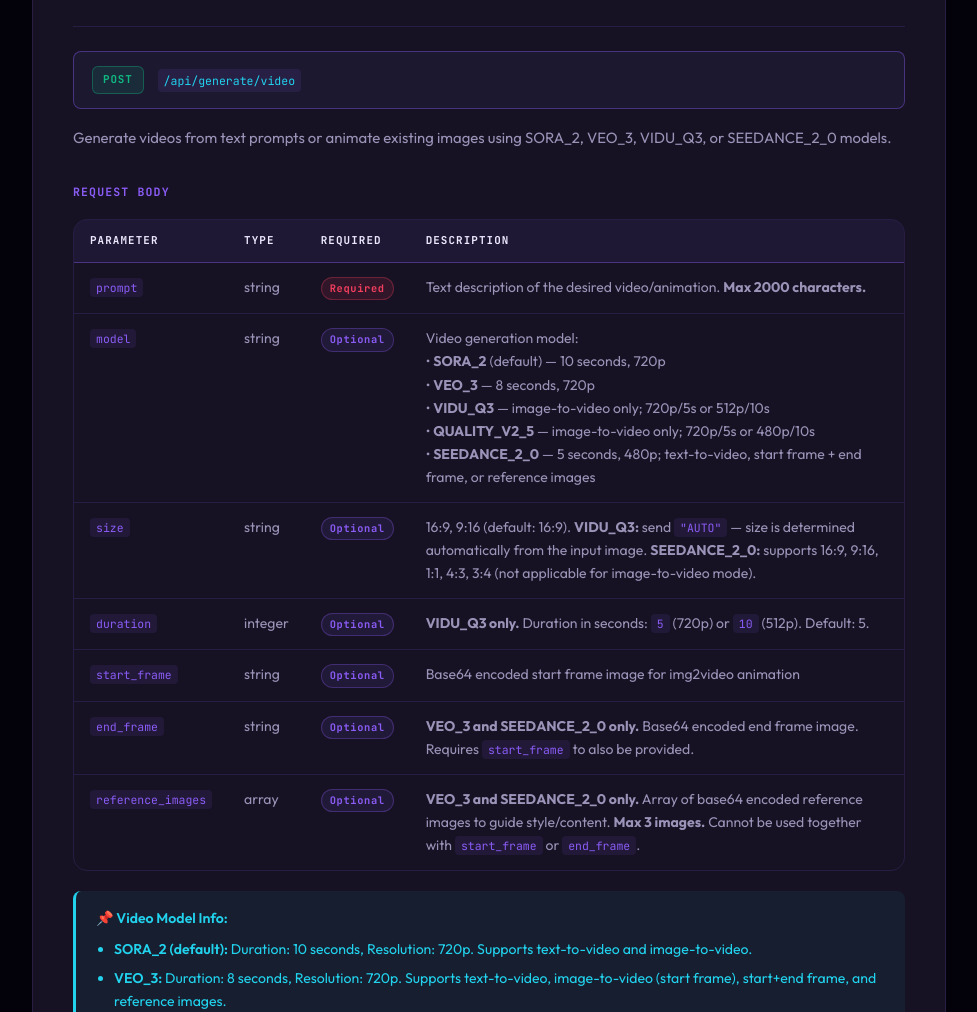
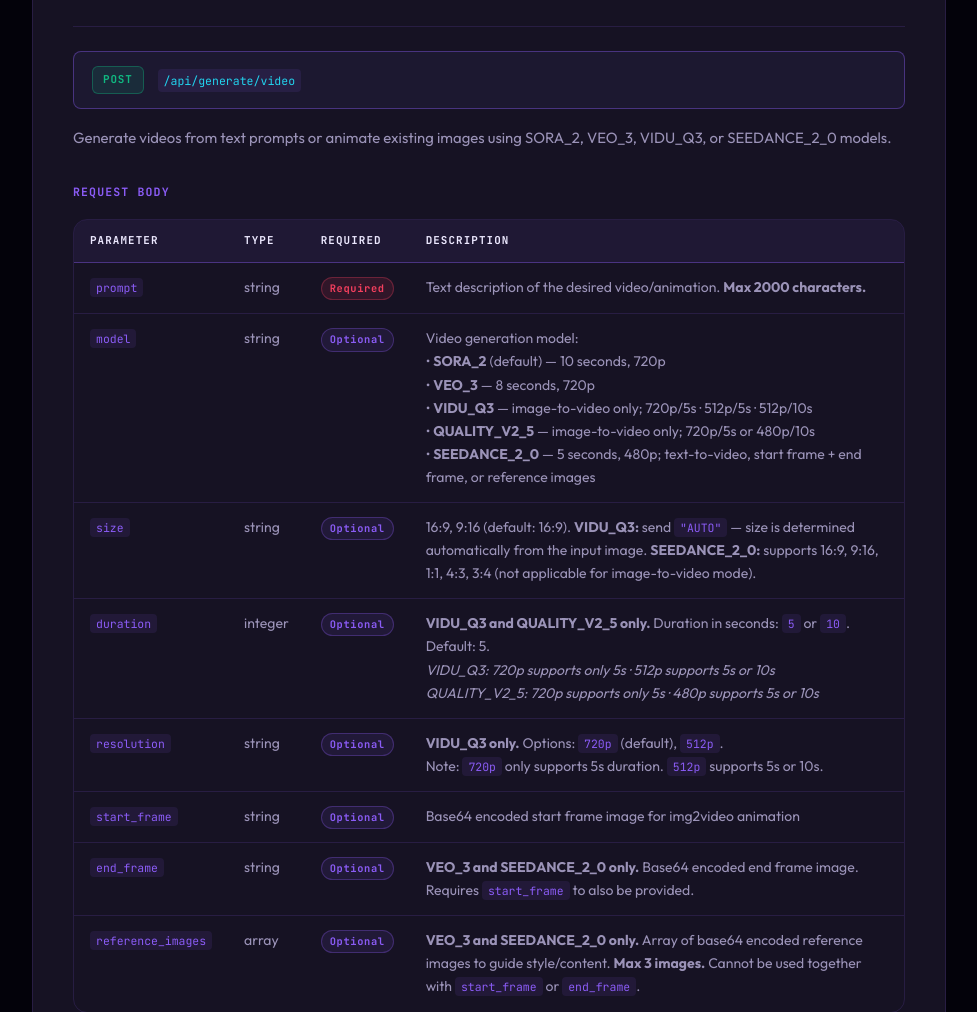
Before and after one commit to deneee3444-wq/api, a Flask app: page /api-doc in a window 1280 px wide. Shown: the part 5081-6093 px from the top of the page, without its empty margins (286-1263 px from the left). Run offline with Flask 3, Linux system fonts and the light colour scheme; some libraries are stand-ins or nearby versions.

Commit message:
Update apiDocNoTTS.html

```diff
--- a/templates/apiDocNoTTS.html
+++ b/templates/apiDocNoTTS.html
@@ -693,7 +693,7 @@ print(response.json())</code></pre>
                                 <td><code>resolution</code></td>
                                 <td>string</td>
                                 <td><span class="badge optional">Optional</span></td>
-                                <td><strong>Only for NANO BANANA PRO and NANO BANANA 2 models:</strong> 1K, 2K, 4K (default: 2K)<br>
+                                <td><strong>Only for NANO BANANA PRO, NANO BANANA 2, and GPT IMAGE 2 models:</strong> 1K, 2K, 4K (default: 2K)<br>
                                 <em>Not applicable for NANO BANANA model</em></td>
                             </tr>
                             <tr>
@@ -714,7 +714,7 @@ print(response.json())</code></pre>
                         <li><strong>NANO BANANA PRO:</strong> Supports resolution (1K, 2K, 4K) and all size options</li>
                         <li><strong>NANO BANANA 2:</strong> Supports resolution (1K, 2K, 4K) and all size options</li>
                         <li><strong>NANO BANANA:</strong> Only supports size options (no resolution parameter)</li>
-                        <li><strong>GPT_IMAGE_2:</strong> Supports resolution (1K, 2K) and all size options</li>
+                        <li><strong>GPT_IMAGE_2:</strong> Supports resolution (1K, 2K, 4K) and all size options</li>
                     </ul>
                 </div>
 
@@ -920,7 +920,7 @@ print(resp.json())</code></pre>
                                 <td>Video generation model:<br>
                                 • <strong>SORA_2</strong> (default) — 10 seconds, 720p<br>
                                 • <strong>VEO_3</strong> — 8 seconds, 720p<br>
-                                • <strong>VIDU_Q3</strong> — image-to-video only; 720p/5s or 512p/10s<br>
+                                • <strong>VIDU_Q3</strong> — image-to-video only; 720p/5s · 512p/5s · 512p/10s<br>
                                 • <strong>QUALITY_V2_5</strong> — image-to-video only; 720p/5s or 480p/10s<br>
                                 • <strong>SEEDANCE_2_0</strong> — 5 seconds, 480p; text-to-video, start frame + end frame, or reference images</td>
                             </tr>
@@ -934,7 +934,16 @@ print(resp.json())</code></pre>
                                 <td><code>duration</code></td>
                                 <td>integer</td>
                                 <td><span class="badge optional">Optional</span></td>
-                                <td><strong>VIDU_Q3 only.</strong> Duration in seconds: <code>5</code> (720p) or <code>10</code> (512p). Default: 5.</td>
+                                <td><strong>VIDU_Q3 and QUALITY_V2_5 only.</strong> Duration in seconds: <code>5</code> or <code>10</code>. Default: 5.<br>
+                                <em>VIDU_Q3: 720p supports only 5s · 512p supports 5s or 10s</em><br>
+                                <em>QUALITY_V2_5: 720p supports only 5s · 480p supports 5s or 10s</em></td>
+                            </tr>
+                            <tr>
+                                <td><code>resolution</code></td>
+                                <td>string</td>
+                                <td><span class="badge optional">Optional</span></td>
+                                <td><strong>VIDU_Q3 only.</strong> Options: <code>720p</code> (default), <code>512p</code>.<br>
+                                Note: <code>720p</code> only supports 5s duration. <code>512p</code> supports 5s or 10s.</td>
                             </tr>
                             <tr>
                                 <td><code>start_frame</code></td>
@@ -961,10 +970,10 @@ print(resp.json())</code></pre>
                 <div class="alert info">
                     <strong>📌 Video Model Info:</strong>
                     <ul>
-                        <li><strong>SORA_2 (default):</strong> Duration: 10 seconds, Resolution: 720p. Supports text-to-video and image-to-video.</li>
+                        <li><strong>SORA_2 (default):</strong> Duration: 10 seconds, Resolution: 720p. Supports text-to-video and image-to-video (start frame only). Does not support <code>end_frame</code> or <code>reference_images</code>.</li>
                         <li><strong>VEO_3:</strong> Duration: 8 seconds, Resolution: 720p. Supports text-to-video, image-to-video (start frame), start+end frame, and reference images.</li>
-                        <li><strong>VIDU_Q3:</strong> Image-to-video only. Duration: 5s (720p) or 10s (512p). Requires <code>size="AUTO"</code>.</li>
-                        <li><strong>QUALITY_V2_5:</strong> Image-to-video only. Duration: 5s (720p) or 10s (480p). Requires <code>size="AUTO"</code>.</li>
+                        <li><strong>VIDU_Q3:</strong> Image-to-video only. Resolution: <code>720p</code> (5s only) or <code>512p</code> (5s or 10s). Requires <code>size="AUTO"</code>. Does not support <code>end_frame</code> or <code>reference_images</code>.</li>
+                        <li><strong>QUALITY_V2_5:</strong> Image-to-video only. Duration: 5s (720p) or 10s (480p). Requires <code>size="AUTO"</code>. Does not support <code>end_frame</code> or <code>reference_images</code>.</li>
                         <li><strong>SEEDANCE_2_0:</strong> Duration: 5 seconds, Resolution: 480p. Supports text-to-video, start frame + end frame, and reference images (max 3). Supported sizes: 16:9, 9:16, 1:1, 4:3, 3:4.</li>
                         <li><strong>Supported Sizes:</strong> 16:9, 9:16 (SORA_2 &amp; VEO_3) · AUTO (VIDU_Q3 &amp; QUALITY_V2_5) · 16:9, 9:16, 1:1, 4:3, 3:4 (SEEDANCE_2_0)</li>
                     </ul>
@@ -1140,6 +1149,7 @@ print(resp.json())</code></pre>
     <span class="code-key">"prompt"</span>: <span class="code-string">"smooth camera movement, cinematic"</span>,
     <span class="code-key">"model"</span>: <span class="code-string">"VIDU_Q3"</span>,
     <span class="code-key">"size"</span>: <span class="code-string">"AUTO"</span>,
+    <span class="code-key">"resolution"</span>: <span class="code-string">"720p"</span>,
     <span class="code-key">"duration"</span>: <span class="code-number">5</span>,
     <span class="code-key">"start_frame"</span>: <span class="code-string">"BASE64_ENCODED_IMAGE_HERE"</span>
   }'</code></pre>
@@ -1152,6 +1162,7 @@ payload = {
     <span class="code-string">"prompt"</span>: <span class="code-string">"smooth camera movement, cinematic"</span>,
     <span class="code-string">"model"</span>: <span class="code-string">"VIDU_Q3"</span>,
     <span class="code-string">"size"</span>: <span class="code-string">"AUTO"</span>,
+    <span class="code-string">"resolution"</span>: <span class="code-string">"720p"</span>,
     <span class="code-string">"duration"</span>: <span class="code-number">5</span>,
     <span class="code-string">"start_frame"</span>: <span class="code-string">"BASE64_ENCODED_IMAGE_HERE"</span>
 }
@@ -1517,13 +1528,23 @@ print(resp.json())</code></pre>
                                 <td><code>instrumental</code></td>
                                 <td>boolean</td>
                                 <td><span class="badge optional">Optional</span></td>
-                                <td>Generate instrumental only (default: false).</td>
+                                <td>Generate instrumental only (default: false). When true, <code>lyrics</code> is ignored.</td>
+                            </tr>
+                            <tr>
+                                <td><code>audioUsage</code></td>
+                                <td>string</td>
+                                <td><span class="badge optional">Optional</span></td>
+                                <td>Generation mode (default: <code>TEXT</code>):<br>
+                                • <code>TEXT</code> — generate from prompt only<br>
+                                • <code>COVER</code> — create a cover of reference audio (requires <code>audio_base64</code>)<br>
+                                • <code>ADD_INSTRUMENTAL</code> — add instrumental to reference audio (requires <code>audio_base64</code>)<br>
+                                • <code>ADD_VOCAL</code> — add vocals to reference audio (requires <code>audio_base64</code>)</td>
                             </tr>
                             <tr>
                                 <td><code>audio_base64</code></td>
                                 <td>string</td>
                                 <td><span class="badge optional">Optional</span></td>
-                                <td>Base64 encoded reference audio.</td>
+                                <td>Base64 encoded reference MP3 audio. <strong>Required</strong> when <code>audioUsage</code> is <code>COVER</code>, <code>ADD_INSTRUMENTAL</code>, or <code>ADD_VOCAL</code>.</td>
                             </tr>
                         </tbody>
                     </table>
@@ -1546,7 +1567,9 @@ print(resp.json())</code></pre>
   -d '{
     <span class="code-key">"prompt"</span>: <span class="code-string">"a chill lo-fi beat for studying"</span>,
     <span class="code-key">"style"</span>: <span class="code-string">"lo-fi"</span>,
-    <span class="code-key">"instrumental"</span>: <span class="code-bool">true</span>
+    <span class="code-key">"lyrics"</span>: <span class="code-string">""</span>,
+    <span class="code-key">"instrumental"</span>: <span class="code-bool">true</span>,
+    <span class="code-key">"audioUsage"</span>: <span class="code-string">"TEXT"</span>
   }'</code></pre>
                     </div>
                     <div id="music-py" class="tab-panel">
@@ -1556,7 +1579,9 @@ url = <span class="code-string">"http://127.0.0.1:5000/api/generate/music"</span
 payload = {
     <span class="code-string">"prompt"</span>: <span class="code-string">"a chill lo-fi beat for studying"</span>,
     <span class="code-string">"style"</span>: <span class="code-string">"lo-fi"</span>,
-    <span class="code-string">"instrumental"</span>: <span class="code-bool">True</span>
+    <span class="code-string">"lyrics"</span>: <span class="code-string">""</span>,
+    <span class="code-string">"instrumental"</span>: <span class="code-bool">True</span>,
+    <span class="code-string">"audioUsage"</span>: <span class="code-string">"TEXT"</span>
 }
 headers = {<span class="code-string">"Authorization"</span>: <span class="code-string">"Bearer YOUR_API_KEY"</span>}
 
```
